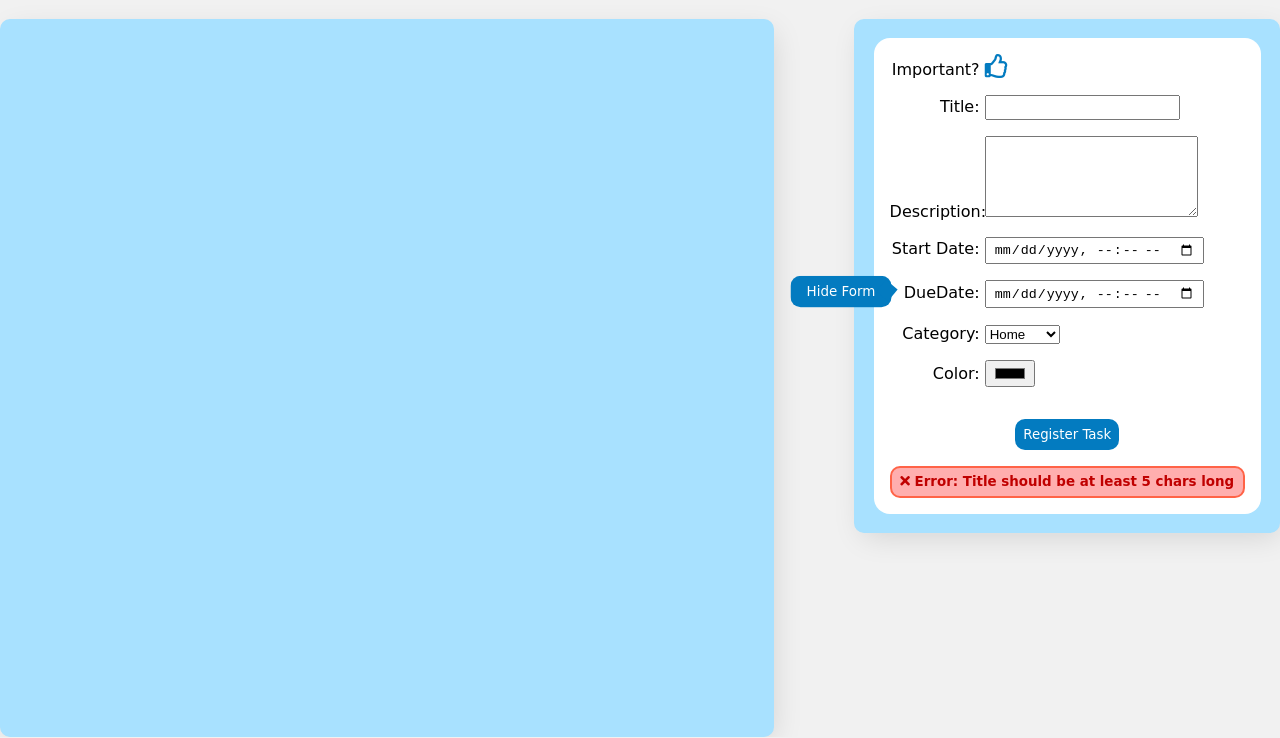
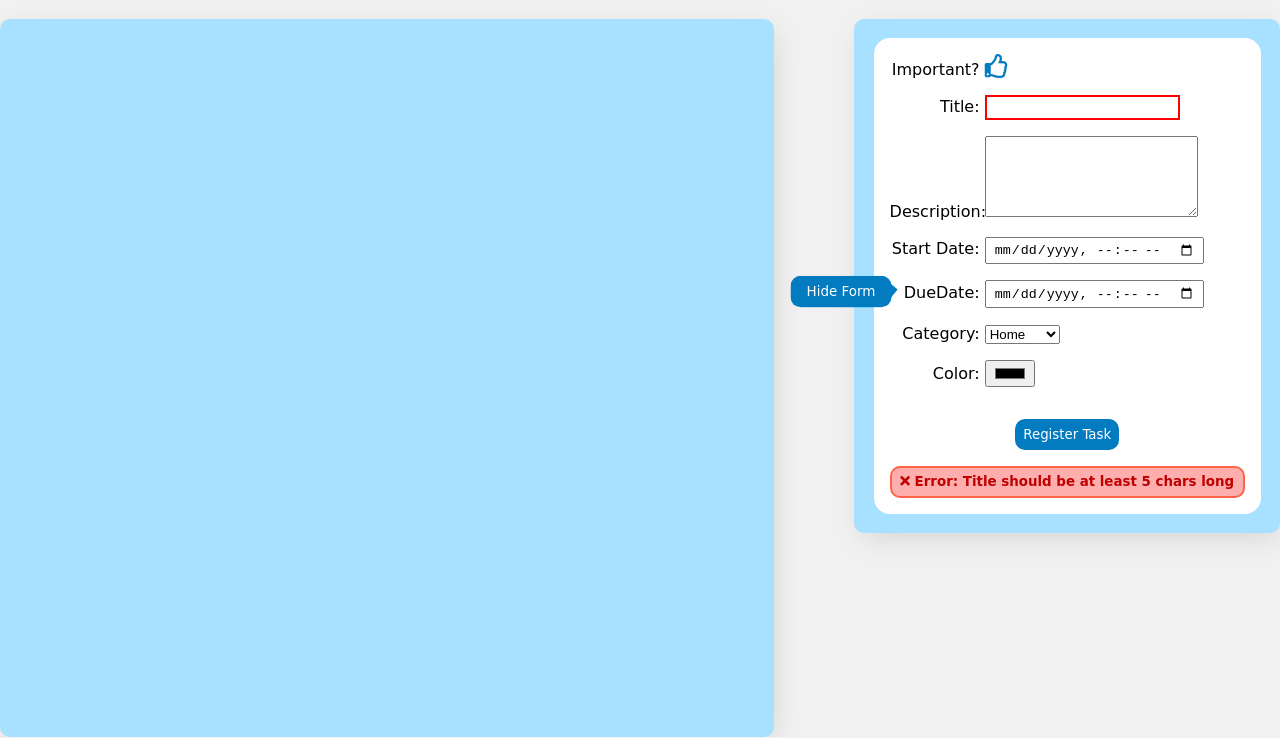
Before and after one commit to leoMirandaa/task-manager, a plain HTML site: page index.html in a window 1280 px wide. Both pictures are taken after a click on the button "Register Task". Shown: the part 62-800 px from the top of the page. Drawn offline with nearby package versions, Linux system fonts and the light colour scheme; no server answers; files whose address does not match are found by name.

Commit message:
Input color error updated

```diff
--- a/scripts/main.js
+++ b/scripts/main.js
@@ -57,9 +57,11 @@ function saveTask() {
   //if the title is empty, show an error and DO NOT continue
   if(title.length < 5) {
     $("#alertError").removeClass("hide");
+    $("#txtTitle").addClass("input-error");
 
     setTimeout(function() {
       $("#alertError").addClass("hide");
+      $("#txtTitle").removeClass("input-error");
     },5000 );
     return;
   }
--- a/styles/app.css
+++ b/styles/app.css
@@ -267,6 +267,9 @@ button#btnVisibility {
   }
 }
 
+.input-error {
+  border: solid 2px red;
+}
 
 .error {
   background: rgb(255, 174, 174);
@@ -279,7 +282,6 @@ button#btnVisibility {
   width: auto;
   font-weight: 200;
   animation: errorInput .4s linear alternate;
-
 }
 
 h6 {
```
